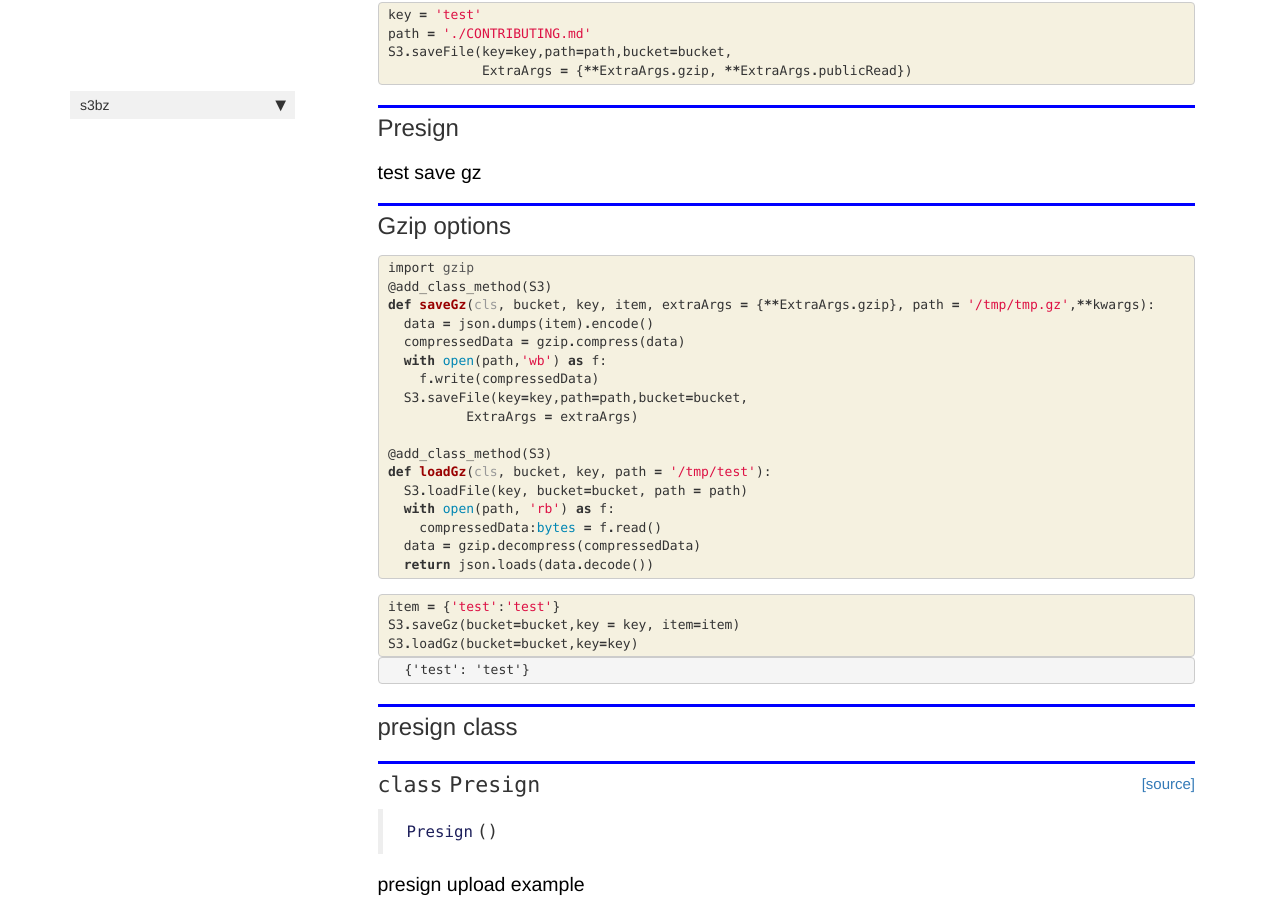
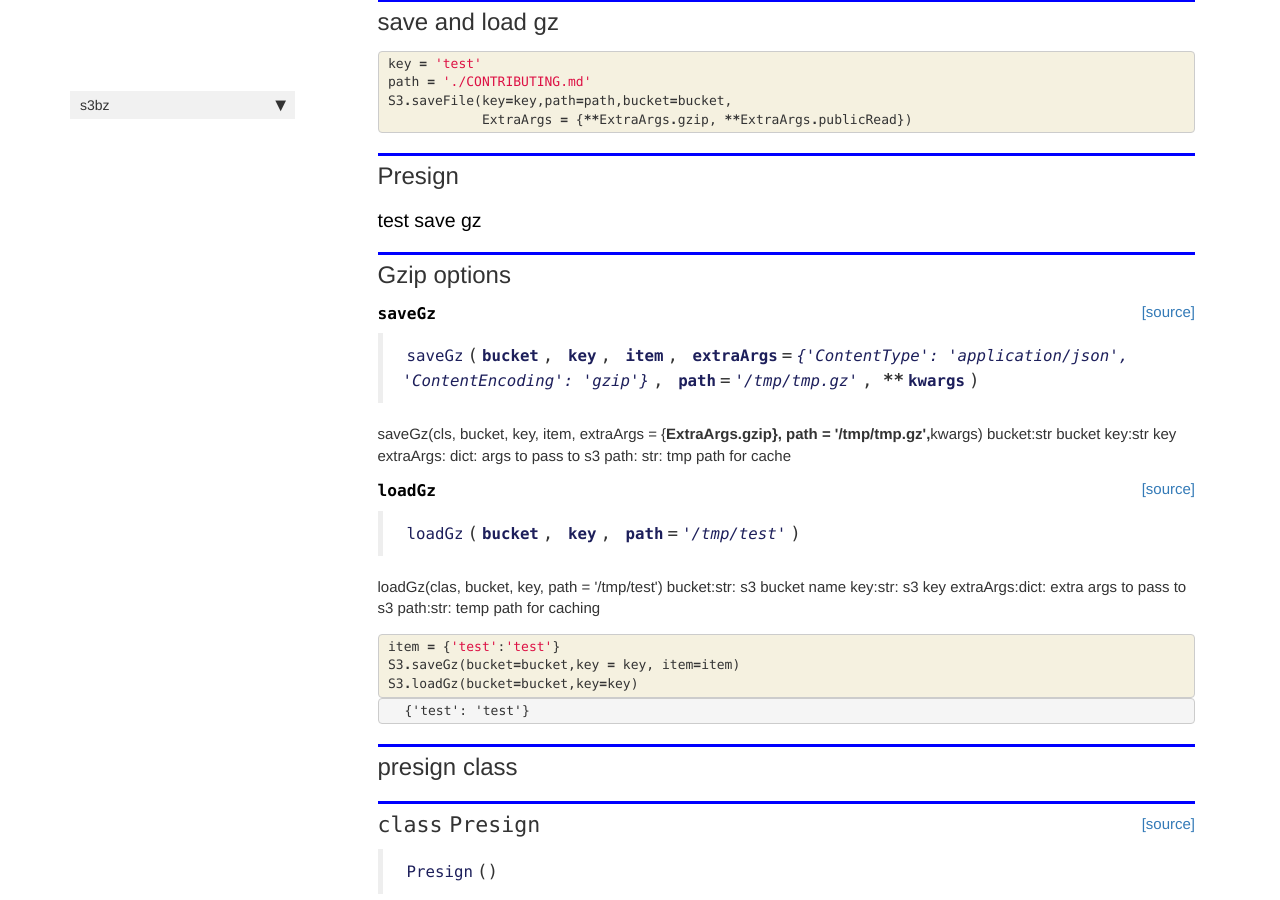
Before and after one commit to thanakijwanavit/s3bz, a Jekyll site: the page built from docs/s3bz.html, in a window 1280 px wide and 900 px high, scrolled down 1196 px. Built offline with Jekyll 4.4.1, drawn with Linux system fonts in a browser that asks for light colours; nearby versions of some CDN libraries; comment, search, counter and statistics services are not loaded.

Commit message:
add string docs

```diff
--- a/docs/s3bz.html
+++ b/docs/s3bz.html
@@ -157,32 +157,64 @@ nb_path: "s3bz.ipynb"
     {% raw %}
 
 <div class="cell border-box-sizing code_cell rendered">
-<div class="input">
 
-<div class="inner_cell">
-    <div class="input_area">
-<div class=" highlight hl-ipython3"><pre><span></span><span class="kn">import</span> <span class="nn">gzip</span>
-<span class="nd">@add_class_method</span><span class="p">(</span><span class="n">S3</span><span class="p">)</span>
-<span class="k">def</span> <span class="nf">saveGz</span><span class="p">(</span><span class="bp">cls</span><span class="p">,</span> <span class="n">bucket</span><span class="p">,</span> <span class="n">key</span><span class="p">,</span> <span class="n">item</span><span class="p">,</span> <span class="n">extraArgs</span> <span class="o">=</span> <span class="p">{</span><span class="o">**</span><span class="n">ExtraArgs</span><span class="o">.</span><span class="n">gzip</span><span class="p">},</span> <span class="n">path</span> <span class="o">=</span> <span class="s1">&#39;/tmp/tmp.gz&#39;</span><span class="p">,</span><span class="o">**</span><span class="n">kwargs</span><span class="p">):</span>
-  <span class="n">data</span> <span class="o">=</span> <span class="n">json</span><span class="o">.</span><span class="n">dumps</span><span class="p">(</span><span class="n">item</span><span class="p">)</span><span class="o">.</span><span class="n">encode</span><span class="p">()</span>
-  <span class="n">compressedData</span> <span class="o">=</span> <span class="n">gzip</span><span class="o">.</span><span class="n">compress</span><span class="p">(</span><span class="n">data</span><span class="p">)</span>
-  <span class="k">with</span> <span class="nb">open</span><span class="p">(</span><span class="n">path</span><span class="p">,</span><span class="s1">&#39;wb&#39;</span><span class="p">)</span> <span class="k">as</span> <span class="n">f</span><span class="p">:</span>
-    <span class="n">f</span><span class="o">.</span><span class="n">write</span><span class="p">(</span><span class="n">compressedData</span><span class="p">)</span>
-  <span class="n">S3</span><span class="o">.</span><span class="n">saveFile</span><span class="p">(</span><span class="n">key</span><span class="o">=</span><span class="n">key</span><span class="p">,</span><span class="n">path</span><span class="o">=</span><span class="n">path</span><span class="p">,</span><span class="n">bucket</span><span class="o">=</span><span class="n">bucket</span><span class="p">,</span>
-          <span class="n">ExtraArgs</span> <span class="o">=</span> <span class="n">extraArgs</span><span class="p">)</span>
+<div class="output_wrapper">
+<div class="output">
 
-<span class="nd">@add_class_method</span><span class="p">(</span><span class="n">S3</span><span class="p">)</span>
-<span class="k">def</span> <span class="nf">loadGz</span><span class="p">(</span><span class="bp">cls</span><span class="p">,</span> <span class="n">bucket</span><span class="p">,</span> <span class="n">key</span><span class="p">,</span> <span class="n">path</span> <span class="o">=</span> <span class="s1">&#39;/tmp/test&#39;</span><span class="p">):</span>
-  <span class="n">S3</span><span class="o">.</span><span class="n">loadFile</span><span class="p">(</span><span class="n">key</span><span class="p">,</span> <span class="n">bucket</span><span class="o">=</span><span class="n">bucket</span><span class="p">,</span> <span class="n">path</span> <span class="o">=</span> <span class="n">path</span><span class="p">)</span>
-  <span class="k">with</span> <span class="nb">open</span><span class="p">(</span><span class="n">path</span><span class="p">,</span> <span class="s1">&#39;rb&#39;</span><span class="p">)</span> <span class="k">as</span> <span class="n">f</span><span class="p">:</span>
-    <span class="n">compressedData</span><span class="p">:</span><span class="nb">bytes</span> <span class="o">=</span> <span class="n">f</span><span class="o">.</span><span class="n">read</span><span class="p">()</span>
-  <span class="n">data</span> <span class="o">=</span> <span class="n">gzip</span><span class="o">.</span><span class="n">decompress</span><span class="p">(</span><span class="n">compressedData</span><span class="p">)</span>
-  <span class="k">return</span> <span class="n">json</span><span class="o">.</span><span class="n">loads</span><span class="p">(</span><span class="n">data</span><span class="o">.</span><span class="n">decode</span><span class="p">())</span>
-</pre></div>
+<div class="output_area">
 
-    </div>
+
+<div class="output_markdown rendered_html output_subarea ">
+<h4 id="saveGz" class="doc_header"><code>saveGz</code><a href="https://github.com/thanakijwanavit/s3bz/tree/master/s3bz/s3bz.py#L141" class="source_link" style="float:right">[source]</a></h4><blockquote><p><code>saveGz</code>(<strong><code>bucket</code></strong>, <strong><code>key</code></strong>, <strong><code>item</code></strong>, <strong><code>extraArgs</code></strong>=<em><code>{'ContentType': 'application/json', 'ContentEncoding': 'gzip'}</code></em>, <strong><code>path</code></strong>=<em><code>'/tmp/tmp.gz'</code></em>, <strong>**<code>kwargs</code></strong>)</p>
+</blockquote>
+<p>saveGz(cls, bucket, key, item, extraArgs = {<strong>ExtraArgs.gzip}, path = '/tmp/tmp.gz',</strong>kwargs)
+bucket:str bucket
+key:str key
+extraArgs: dict: args to pass to s3
+path: str: tmp path for cache</p>
+
+</div>
+
+</div>
+
 </div>
 </div>
+
+</div>
+    {% endraw %}
+
+    {% raw %}
+
+<div class="cell border-box-sizing code_cell rendered">
+
+<div class="output_wrapper">
+<div class="output">
+
+<div class="output_area">
+
+
+<div class="output_markdown rendered_html output_subarea ">
+<h4 id="loadGz" class="doc_header"><code>loadGz</code><a href="https://github.com/thanakijwanavit/s3bz/tree/master/s3bz/s3bz.py#L157" class="source_link" style="float:right">[source]</a></h4><blockquote><p><code>loadGz</code>(<strong><code>bucket</code></strong>, <strong><code>key</code></strong>, <strong><code>path</code></strong>=<em><code>'/tmp/test'</code></em>)</p>
+</blockquote>
+<p>loadGz(clas, bucket, key, path = '/tmp/test')
+bucket:str: s3 bucket name
+key:str: s3 key
+extraArgs:dict: extra args to pass to s3
+path:str: temp path for caching</p>
+
+</div>
+
+</div>
+
+</div>
+</div>
+
+</div>
+    {% endraw %}
+
+    {% raw %}
+
+<div class="cell border-box-sizing code_cell rendered">
 
 </div>
     {% endraw %}
@@ -239,7 +271,7 @@ nb_path: "s3bz.ipynb"
 
 
 <div class="output_markdown rendered_html output_subarea ">
-<h2 id="Presign" class="doc_header"><code>class</code> <code>Presign</code><a href="https://github.com/thanakijwanavit/s3bz/tree/master/s3bz/s3bz.py#L141" class="source_link" style="float:right">[source]</a></h2><blockquote><p><code>Presign</code>()</p>
+<h2 id="Presign" class="doc_header"><code>class</code> <code>Presign</code><a href="https://github.com/thanakijwanavit/s3bz/tree/master/s3bz/s3bz.py#L174" class="source_link" style="float:right">[source]</a></h2><blockquote><p><code>Presign</code>()</p>
 </blockquote>
 
 </div>
@@ -377,7 +409,7 @@ nb_path: "s3bz.ipynb"
 
 
 <div class="output_markdown rendered_html output_subarea ">
-<h4 id="generalSave" class="doc_header"><code>generalSave</code><a href="https://github.com/thanakijwanavit/s3bz/tree/master/s3bz/s3bz.py#L153" class="source_link" style="float:right">[source]</a></h4><blockquote><p><code>generalSave</code>(<strong><code>key</code></strong>, <strong><code>objectToSave</code></strong>:<code>dict</code>, <strong><code>bucket</code></strong>=<em><code>''</code></em>, <strong><code>compressor</code></strong>=<em><code>&lt;lambda&gt;</code></em>, <strong><code>encoder</code></strong>=<em><code>&lt;lambda&gt;</code></em>, <strong>**<code>kwargs</code></strong>)</p>
+<h4 id="generalSave" class="doc_header"><code>generalSave</code><a href="https://github.com/thanakijwanavit/s3bz/tree/master/s3bz/s3bz.py#L186" class="source_link" style="float:right">[source]</a></h4><blockquote><p><code>generalSave</code>(<strong><code>key</code></strong>, <strong><code>objectToSave</code></strong>:<code>dict</code>, <strong><code>bucket</code></strong>=<em><code>''</code></em>, <strong><code>compressor</code></strong>=<em><code>&lt;lambda&gt;</code></em>, <strong><code>encoder</code></strong>=<em><code>&lt;lambda&gt;</code></em>, <strong>**<code>kwargs</code></strong>)</p>
 </blockquote>
 <p>save a file to s3</p>
 
@@ -402,7 +434,7 @@ nb_path: "s3bz.ipynb"
 
 
 <div class="output_markdown rendered_html output_subarea ">
-<h4 id="generalLoad" class="doc_header"><code>generalLoad</code><a href="https://github.com/thanakijwanavit/s3bz/tree/master/s3bz/s3bz.py#L165" class="source_link" style="float:right">[source]</a></h4><blockquote><p><code>generalLoad</code>(<strong><code>key</code></strong>, <strong><code>bucket</code></strong>=<em><code>''</code></em>, <strong><code>fileName</code></strong>=<em><code>'/tmp/tempFile.bz'</code></em>, <strong><code>decompressor</code></strong>=<em><code>&lt;lambda&gt;</code></em>, <strong><code>decoder</code></strong>=<em><code>&lt;lambda&gt;</code></em>, <strong><code>useUrl</code></strong>=<em><code>False</code></em>, <strong>**<code>kwargs</code></strong>)</p>
+<h4 id="generalLoad" class="doc_header"><code>generalLoad</code><a href="https://github.com/thanakijwanavit/s3bz/tree/master/s3bz/s3bz.py#L198" class="source_link" style="float:right">[source]</a></h4><blockquote><p><code>generalLoad</code>(<strong><code>key</code></strong>, <strong><code>bucket</code></strong>=<em><code>''</code></em>, <strong><code>fileName</code></strong>=<em><code>'/tmp/tempFile.bz'</code></em>, <strong><code>decompressor</code></strong>=<em><code>&lt;lambda&gt;</code></em>, <strong><code>decoder</code></strong>=<em><code>&lt;lambda&gt;</code></em>, <strong><code>useUrl</code></strong>=<em><code>False</code></em>, <strong>**<code>kwargs</code></strong>)</p>
 </blockquote>
 <p>load file from s3</p>
 
@@ -427,7 +459,7 @@ nb_path: "s3bz.ipynb"
 
 
 <div class="output_markdown rendered_html output_subarea ">
-<h4 id="saveZl" class="doc_header"><code>saveZl</code><a href="https://github.com/thanakijwanavit/s3bz/tree/master/s3bz/s3bz.py#L189" class="source_link" style="float:right">[source]</a></h4><blockquote><p><code>saveZl</code>(<strong><code>key</code></strong>, <strong><code>objectToSave</code></strong>:<code>dict</code>, <strong><code>bucket</code></strong>=<em><code>''</code></em>, <strong>**<code>kwargs</code></strong>)</p>
+<h4 id="saveZl" class="doc_header"><code>saveZl</code><a href="https://github.com/thanakijwanavit/s3bz/tree/master/s3bz/s3bz.py#L222" class="source_link" style="float:right">[source]</a></h4><blockquote><p><code>saveZl</code>(<strong><code>key</code></strong>, <strong><code>objectToSave</code></strong>:<code>dict</code>, <strong><code>bucket</code></strong>=<em><code>''</code></em>, <strong>**<code>kwargs</code></strong>)</p>
 </blockquote>
 <p>save a file to s3</p>
 
@@ -452,7 +484,7 @@ nb_path: "s3bz.ipynb"
 
 
 <div class="output_markdown rendered_html output_subarea ">
-<h4 id="loadZl" class="doc_header"><code>loadZl</code><a href="https://github.com/thanakijwanavit/s3bz/tree/master/s3bz/s3bz.py#L193" class="source_link" style="float:right">[source]</a></h4><blockquote><p><code>loadZl</code>(<strong><code>key</code></strong>, <strong><code>bucket</code></strong>=<em><code>''</code></em>, <strong><code>fileName</code></strong>=<em><code>'/tmp/tempFile.bz'</code></em>, <strong>**<code>kwargs</code></strong>)</p>
+<h4 id="loadZl" class="doc_header"><code>loadZl</code><a href="https://github.com/thanakijwanavit/s3bz/tree/master/s3bz/s3bz.py#L226" class="source_link" style="float:right">[source]</a></h4><blockquote><p><code>loadZl</code>(<strong><code>key</code></strong>, <strong><code>bucket</code></strong>=<em><code>''</code></em>, <strong><code>fileName</code></strong>=<em><code>'/tmp/tempFile.bz'</code></em>, <strong>**<code>kwargs</code></strong>)</p>
 </blockquote>
 <p>load file from s3</p>
 
@@ -477,7 +509,7 @@ nb_path: "s3bz.ipynb"
 
 
 <div class="output_markdown rendered_html output_subarea ">
-<h4 id="savePklZl" class="doc_header"><code>savePklZl</code><a href="https://github.com/thanakijwanavit/s3bz/tree/master/s3bz/s3bz.py#L198" class="source_link" style="float:right">[source]</a></h4><blockquote><p><code>savePklZl</code>(<strong><code>key</code></strong>, <strong><code>objectToSave</code></strong>:<code>dict</code>, <strong><code>bucket</code></strong>=<em><code>''</code></em>, <strong>**<code>kwargs</code></strong>)</p>
+<h4 id="savePklZl" class="doc_header"><code>savePklZl</code><a href="https://github.com/thanakijwanavit/s3bz/tree/master/s3bz/s3bz.py#L231" class="source_link" style="float:right">[source]</a></h4><blockquote><p><code>savePklZl</code>(<strong><code>key</code></strong>, <strong><code>objectToSave</code></strong>:<code>dict</code>, <strong><code>bucket</code></strong>=<em><code>''</code></em>, <strong>**<code>kwargs</code></strong>)</p>
 </blockquote>
 <p>save a file to s3</p>
 
@@ -502,7 +534,7 @@ nb_path: "s3bz.ipynb"
 
 
 <div class="output_markdown rendered_html output_subarea ">
-<h4 id="loadPklZl" class="doc_header"><code>loadPklZl</code><a href="https://github.com/thanakijwanavit/s3bz/tree/master/s3bz/s3bz.py#L206" class="source_link" style="float:right">[source]</a></h4><blockquote><p><code>loadPklZl</code>(<strong><code>key</code></strong>, <strong><code>bucket</code></strong>=<em><code>''</code></em>, <strong><code>fileName</code></strong>=<em><code>'/tmp/tempFile.bz'</code></em>, <strong>**<code>kwargs</code></strong>)</p>
+<h4 id="loadPklZl" class="doc_header"><code>loadPklZl</code><a href="https://github.com/thanakijwanavit/s3bz/tree/master/s3bz/s3bz.py#L239" class="source_link" style="float:right">[source]</a></h4><blockquote><p><code>loadPklZl</code>(<strong><code>key</code></strong>, <strong><code>bucket</code></strong>=<em><code>''</code></em>, <strong><code>fileName</code></strong>=<em><code>'/tmp/tempFile.bz'</code></em>, <strong>**<code>kwargs</code></strong>)</p>
 </blockquote>
 <p>load file from s3</p>
 
@@ -527,7 +559,7 @@ nb_path: "s3bz.ipynb"
 
 
 <div class="output_markdown rendered_html output_subarea ">
-<h4 id="saveRaw" class="doc_header"><code>saveRaw</code><a href="https://github.com/thanakijwanavit/s3bz/tree/master/s3bz/s3bz.py#L213" class="source_link" style="float:right">[source]</a></h4><blockquote><p><code>saveRaw</code>(<strong><code>key</code></strong>, <strong><code>objectToSave</code></strong>, <strong><code>bucket</code></strong>=<em><code>''</code></em>, <strong>**<code>kwargs</code></strong>)</p>
+<h4 id="saveRaw" class="doc_header"><code>saveRaw</code><a href="https://github.com/thanakijwanavit/s3bz/tree/master/s3bz/s3bz.py#L246" class="source_link" style="float:right">[source]</a></h4><blockquote><p><code>saveRaw</code>(<strong><code>key</code></strong>, <strong><code>objectToSave</code></strong>, <strong><code>bucket</code></strong>=<em><code>''</code></em>, <strong>**<code>kwargs</code></strong>)</p>
 </blockquote>
 <p>save a file to s3</p>
 
@@ -552,7 +584,7 @@ nb_path: "s3bz.ipynb"
 
 
 <div class="output_markdown rendered_html output_subarea ">
-<h4 id="loadRaw" class="doc_header"><code>loadRaw</code><a href="https://github.com/thanakijwanavit/s3bz/tree/master/s3bz/s3bz.py#L219" class="source_link" style="float:right">[source]</a></h4><blockquote><p><code>loadRaw</code>(<strong><code>key</code></strong>, <strong><code>bucket</code></strong>=<em><code>''</code></em>, <strong><code>fileName</code></strong>=<em><code>'/tmp/tempFile.bz'</code></em>, <strong>**<code>kwargs</code></strong>)</p>
+<h4 id="loadRaw" class="doc_header"><code>loadRaw</code><a href="https://github.com/thanakijwanavit/s3bz/tree/master/s3bz/s3bz.py#L252" class="source_link" style="float:right">[source]</a></h4><blockquote><p><code>loadRaw</code>(<strong><code>key</code></strong>, <strong><code>bucket</code></strong>=<em><code>''</code></em>, <strong><code>fileName</code></strong>=<em><code>'/tmp/tempFile.bz'</code></em>, <strong>**<code>kwargs</code></strong>)</p>
 </blockquote>
 <p>load file from s3</p>
 
@@ -613,7 +645,7 @@ nb_path: "s3bz.ipynb"
 
 
 <div class="output_markdown rendered_html output_subarea ">
-<h2 id="Requests" class="doc_header"><code>class</code> <code>Requests</code><a href="https://github.com/thanakijwanavit/s3bz/tree/master/s3bz/s3bz.py#L229" class="source_link" style="float:right">[source]</a></h2><blockquote><p><code>Requests</code>()</p>
+<h2 id="Requests" class="doc_header"><code>class</code> <code>Requests</code><a href="https://github.com/thanakijwanavit/s3bz/tree/master/s3bz/s3bz.py#L262" class="source_link" style="float:right">[source]</a></h2><blockquote><p><code>Requests</code>()</p>
 </blockquote>
 <p>for uploading and downloading contents from url</p>
 
@@ -710,7 +742,7 @@ nb_path: "s3bz.ipynb"
 
 
 <div class="output_markdown rendered_html output_subarea ">
-<h4 id="createBucket" class="doc_header"><code>createBucket</code><a href="https://github.com/thanakijwanavit/s3bz/tree/master/s3bz/s3bz.py#L246" class="source_link" style="float:right">[source]</a></h4><blockquote><p><code>createBucket</code>(<strong><code>bucket</code></strong>:<code>str</code>, <strong>**<code>kwargs</code></strong>)</p>
+<h4 id="createBucket" class="doc_header"><code>createBucket</code><a href="https://github.com/thanakijwanavit/s3bz/tree/master/s3bz/s3bz.py#L279" class="source_link" style="float:right">[source]</a></h4><blockquote><p><code>createBucket</code>(<strong><code>bucket</code></strong>:<code>str</code>, <strong>**<code>kwargs</code></strong>)</p>
 </blockquote>
 
 </div>
@@ -734,7 +766,7 @@ nb_path: "s3bz.ipynb"
 
 
 <div class="output_markdown rendered_html output_subarea ">
-<h4 id="deleteBucket" class="doc_header"><code>deleteBucket</code><a href="https://github.com/thanakijwanavit/s3bz/tree/master/s3bz/s3bz.py#L262" class="source_link" style="float:right">[source]</a></h4><blockquote><p><code>deleteBucket</code>(<strong><code>bucket</code></strong>:<code>str</code>, <strong>**<code>kwargs</code></strong>)</p>
+<h4 id="deleteBucket" class="doc_header"><code>deleteBucket</code><a href="https://github.com/thanakijwanavit/s3bz/tree/master/s3bz/s3bz.py#L295" class="source_link" style="float:right">[source]</a></h4><blockquote><p><code>deleteBucket</code>(<strong><code>bucket</code></strong>:<code>str</code>, <strong>**<code>kwargs</code></strong>)</p>
 </blockquote>
 
 </div>
--- a/s3bz/__init__.py
+++ b/s3bz/__init__.py
@@ -1 +1 @@
-__version__ = "0.1.25"
+__version__ = "0.1.27"
--- a/s3bz/_nbdev.py
+++ b/s3bz/_nbdev.py
@@ -4,6 +4,8 @@ __all__ = ["index", "modules", "custom_doc_links", "git_url"]
 
 index = {"S3": "s3bz.ipynb",
          "ExtraArgs": "s3bz.ipynb",
+         "saveGz": "s3bz.ipynb",
+         "loadGz": "s3bz.ipynb",
          "Presign": "s3bz.ipynb",
          "generalSave": "s3bz.ipynb",
          "generalLoad": "s3bz.ipynb",
```
Also changed, not shown: s3bz/s3bz.py (+35 -2 lines), 2 other files.
